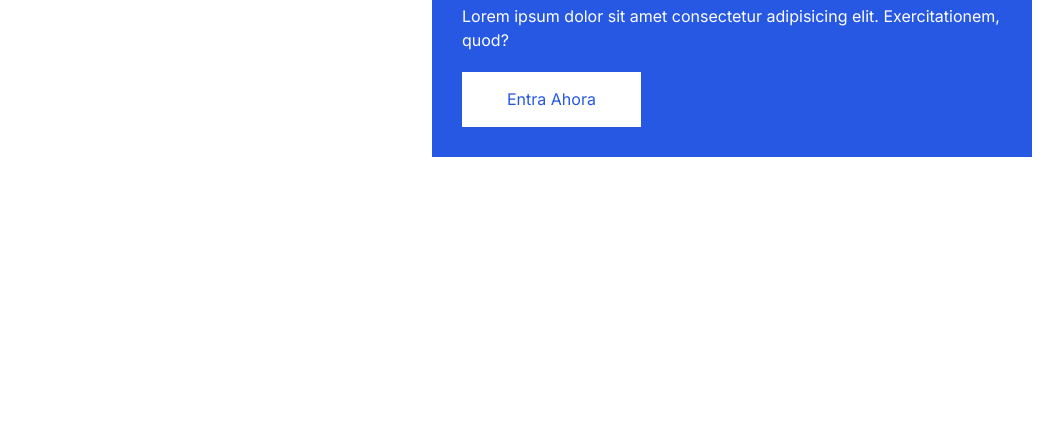
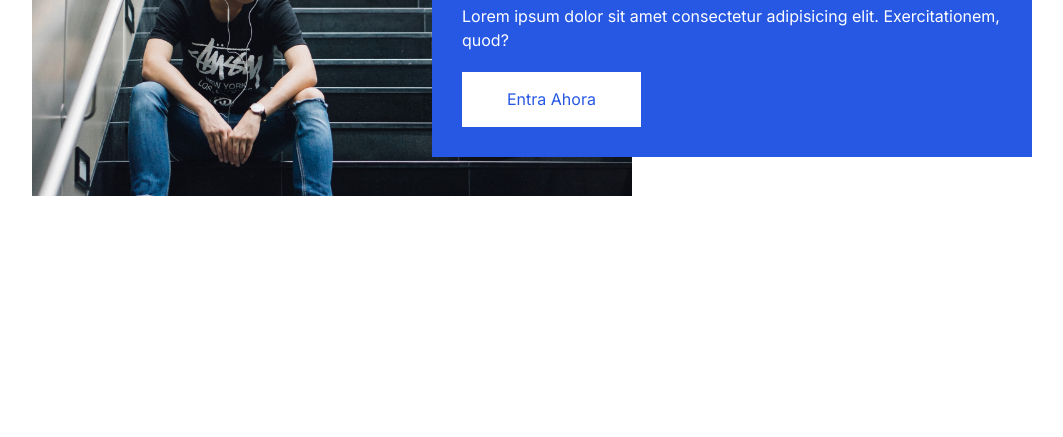
Before and after one commit to Alterlapsus/PracticaCard, a plain HTML site: page index.html in a window 1280 px wide. Shown: the part 363-800 px from the top of the page, without its empty margins (108-1171 px from the left). Drawn offline with Linux system fonts and the light colour scheme.

Commit message:
se termina card para desktop

```diff
--- a/estilos.css
+++ b/estilos.css
@@ -22,12 +22,26 @@ body{
     grid-template-columns: var(--columns-card);
     grid-template-rows: var(--columns-rows);
 }
+
+.card::after{
+    content: "";
+    background-color: red;
+    grid-column: 1/4;
+    grid-row: 1 / -1;
+    background-image: url(/img.jpg);
+    background-repeat: no-repeat;
+    background-size: cover;
+    background-position: top center;
+}
+
+
 .card__content{
     grid-column: 3/-1;
     grid-row: 2/-2;
     padding: 30px;
     color: #fff;
     background-color: var(--color-primary);
+    z-index: 1;
 }
 .card__title{
    font-size: 2rem;
@@ -44,3 +58,5 @@ body{
     text-decoration: none;
     padding: 18px 45px;
 }
+
+/* responsive */
```
